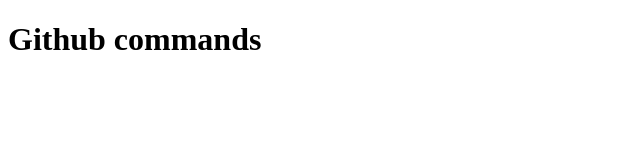
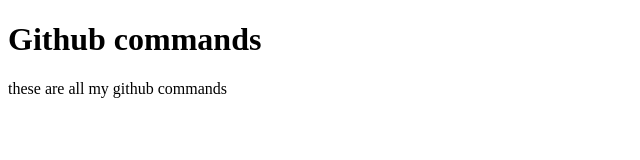
Before and after one commit to Prempk29/github-commands, a plain HTML site: page index.html in a window 1280 px wide. Shown: the whole page, without its empty margins (0-640 px from the left). Drawn offline with Linux system fonts and the light colour scheme.

Commit message:
second main

```diff
--- a/index.html
+++ b/index.html
@@ -8,5 +8,6 @@
 </head>
 <body>
     <h1>Github commands</h1>
+    <p>these are all my github commands</p>
 </body>
 </html>
```
